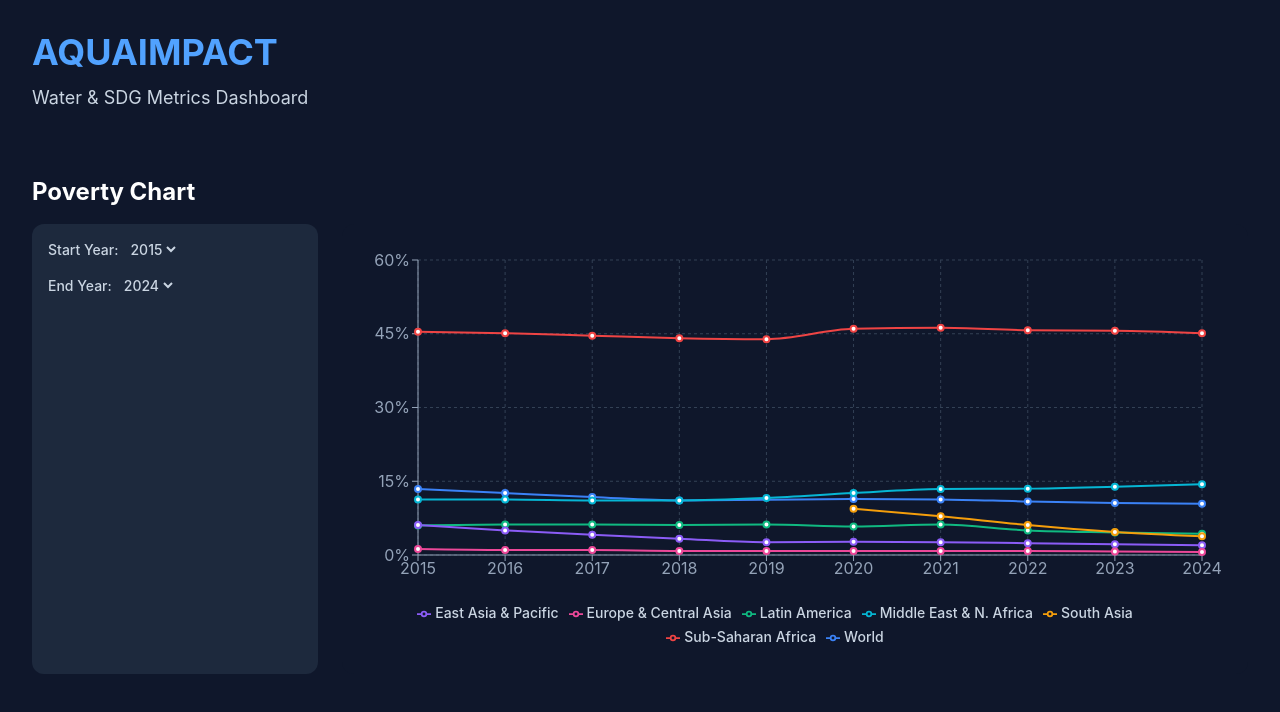
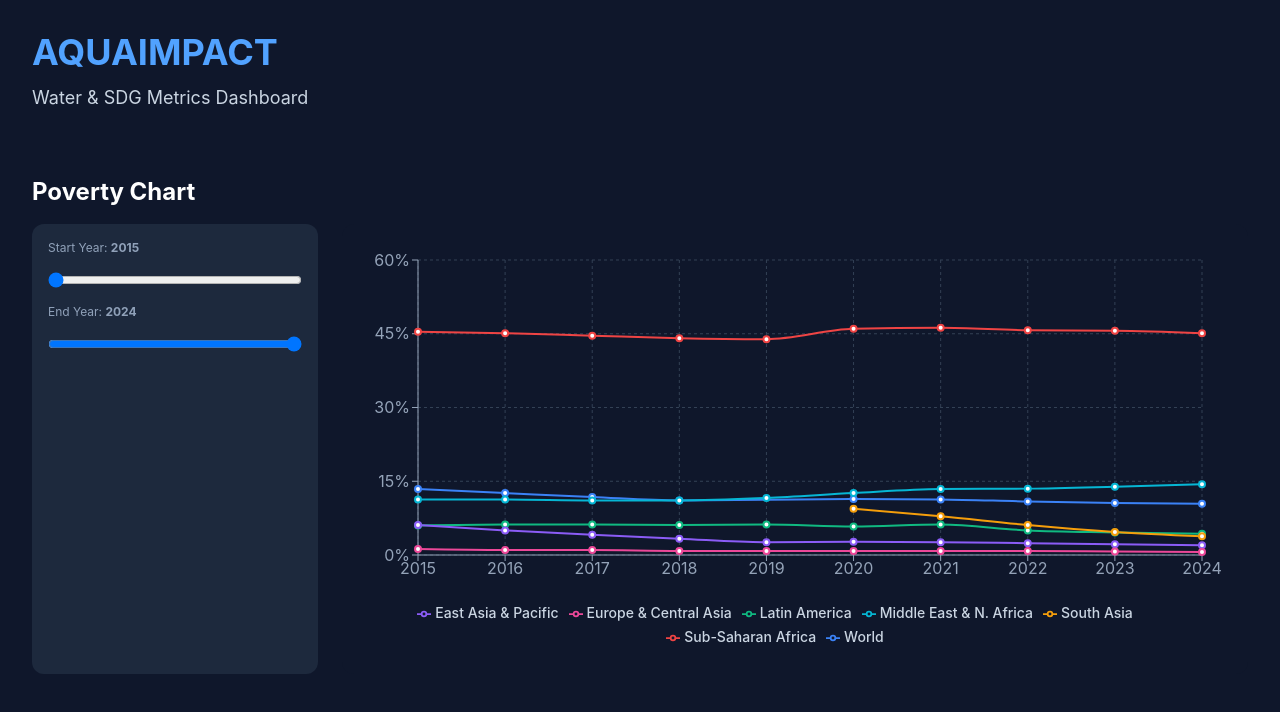
Before and after one commit to RaymondChen000/aquaimpact-app, a React (Vite) app: page / in a window 1280 px wide. Shown: the top 712 px of the page. Built offline with nearby package versions, Linux system fonts and the light colour scheme.

Commit message:
2 sliders

```diff
--- a/src/components/lineChart.jsx
+++ b/src/components/lineChart.jsx
@@ -53,26 +53,39 @@ export default function PovertyLineChart(){
     return fullChartData.filter((d) => d.year >= startYear && d.year <= endYear);
   }, [fullChartData, startYear, endYear]);
 
+  const minYear = 2015;
+  const maxYear = 2024;
   return (
+
     <div className="grid grid-cols-4 gap-6 w-full">
-      {/* DROP DOWN MENU FILTER */}
+      {/*MENU FILTER */}
       <div className="col-span-1 bg-slate-800 p-4 rounded-xl flex flex-col gap-4">
-        <label className="text-sm font-medium text-slate-300">
-        Start Year:
-        <select value={startYear} onChange={(e) => setStartYear(Number(e.target.value))} className='ml-2'>
-          <option value = {2015}>2015</option>
-          <option value = {2018}>2018</option>
-        </select>
-        </label>
+        {/* START YEAR SLIDER*/}
+        <div className='flex justify-between text-xs text-slate-400'>
+          <span>Start Year: <strong className='text-slate-400'>{startYear}</strong></span>
+        </div>
+        <input
+          type='range'
+          min={minYear}
+          max={endYear}   //stops as it touches selected end year
+          value={startYear}
+          onChange={(e) => setStartYear(Number(e.target.value))}
+          className="w-full cursor-pointer"
+        />
+        {/* END YEAR SLIDER*/}
+        <div className='flex justify-between text-xs text-slate-400'>
+          <span>End Year: <strong className='text-slate-400'>{endYear}</strong></span>
+        </div>
+        <input
+          type='range'
+          min={startYear} //stops as it touches selected start year
+          max={maxYear}
+          value={endYear}
+          onChange={(e) => setEndYear(Number(e.target.value))}
+          className="w-full cursor-pointer"
+        />
+      </div>
 
-        <label className="text-sm font-medium text-slate-300">
-        End Year:
-        <select value={endYear} onChange={(e) => setEndYear(Number(e.target.value))} className='ml-2'>
-          <option value = {2023}>2023</option>
-          <option value = {2024}>2024</option>
-        </select>
-        </label>
-      </div>
 
       {/* Line Chart */}
       <div className="col-span-3 h-[450px] bg-slate-900 p-4 rounded-xl">
```
